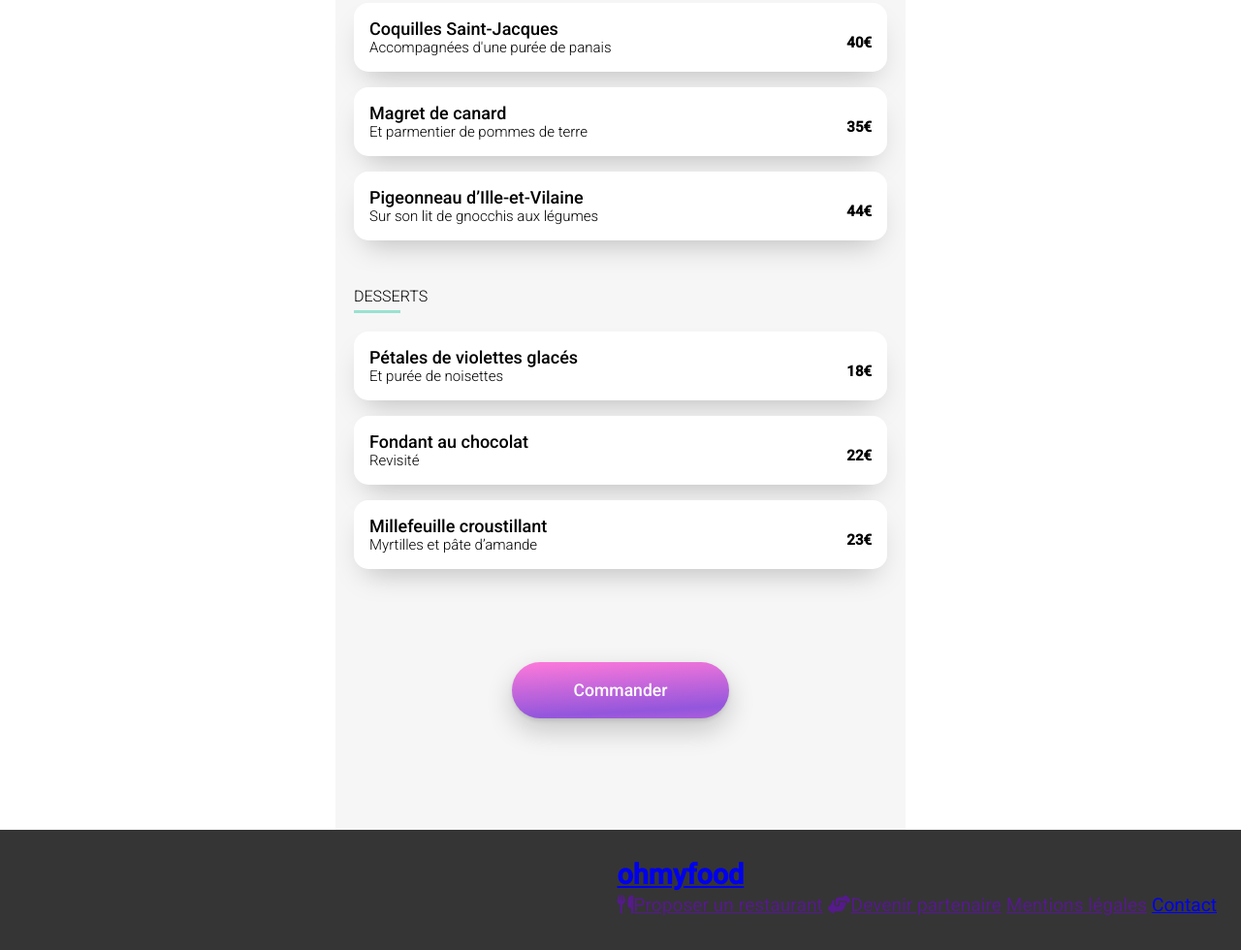
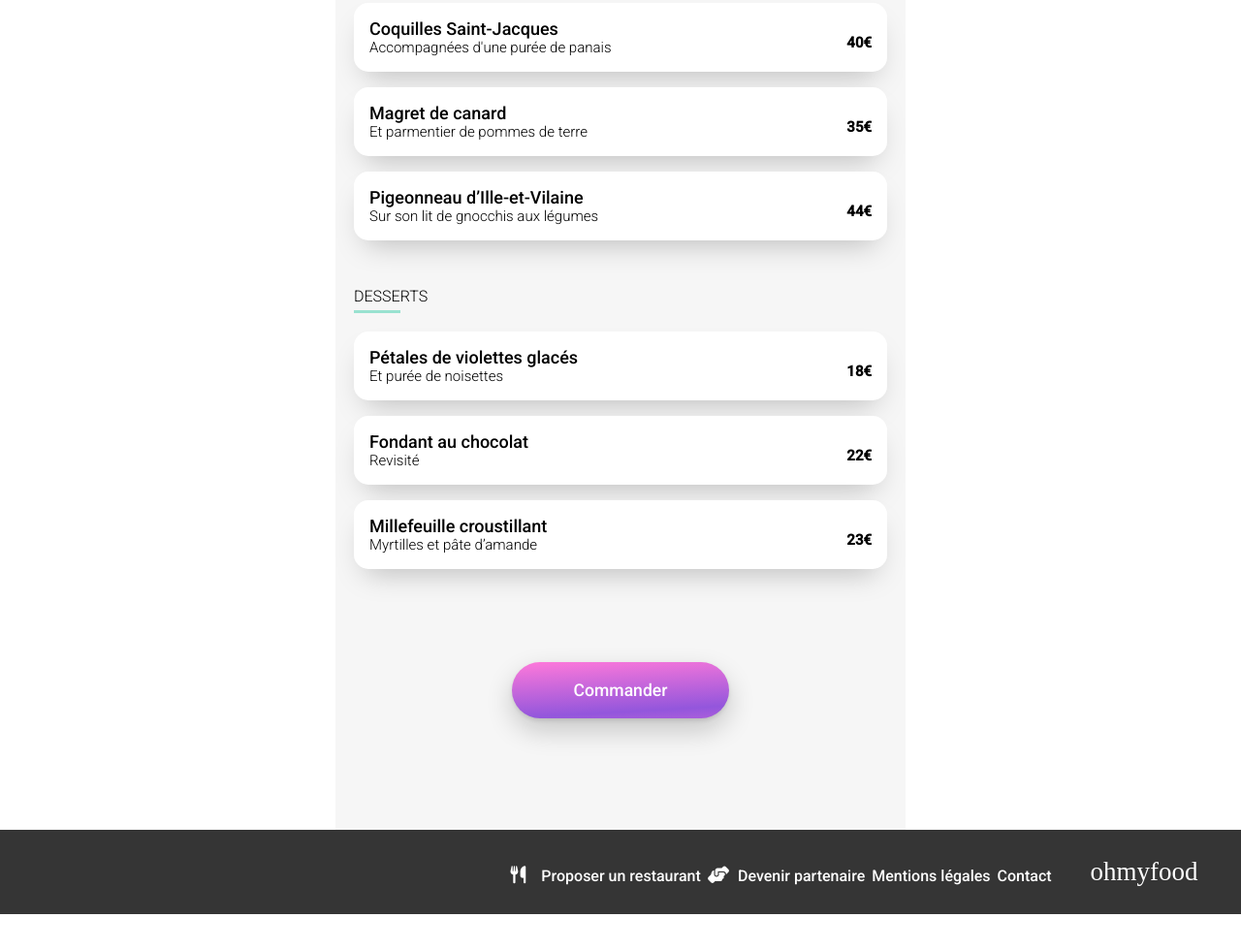
Before and after one commit to samaki8/Ohmyfood, a plain HTML site: page restaurants/menu_a_la_francaise.html in a window 1280 px wide. Shown: the part 1034-2014 px from the top of the page at 97% size. After the commit the page ends 1977 px from the top, so only its background shows below. Drawn offline with Linux system fonts and the light colour scheme; a web font is replaced by a local one.

Commit message:
correction footer html

```diff
--- a/restaurants/menu_a_la_francaise.html
+++ b/restaurants/menu_a_la_francaise.html
@@ -193,15 +193,15 @@
     <!-- Footer -->
     <footer class="footer">
         <div class="footer__block">
-            <div class="footer__link">
-                <div class="footer__link--title">
-                    <h2><a href="../index.html">ohmyfood</a></h2>
-                </div>
+            <div class="footer__logo">
+                <h2><a href="../index.html">ohmyfood</a></h2>
+            </div>
+            <nav class="footer__links">
                 <a href=""><i class="fas fa-utensils"></i>Proposer un restaurant</a>
                 <a href=""><i class="fas fa-hands-helping"></i>Devenir partenaire</a>
                 <a href="">Mentions légales</a>
                 <a href="mailto:contact@ohmyfood.fr">Contact</a>
-            </div>
+            </nav>
         </div>
     </footer>
 </body>
```
Also changed, not shown: restaurants/menu_la_note_enchantee.html (+5 -5 lines), restaurants/menu_la_palette_du_gout.html (+6 -6 lines), restaurants/menu_le_delice_des_sens.html (+5 -5 lines).
